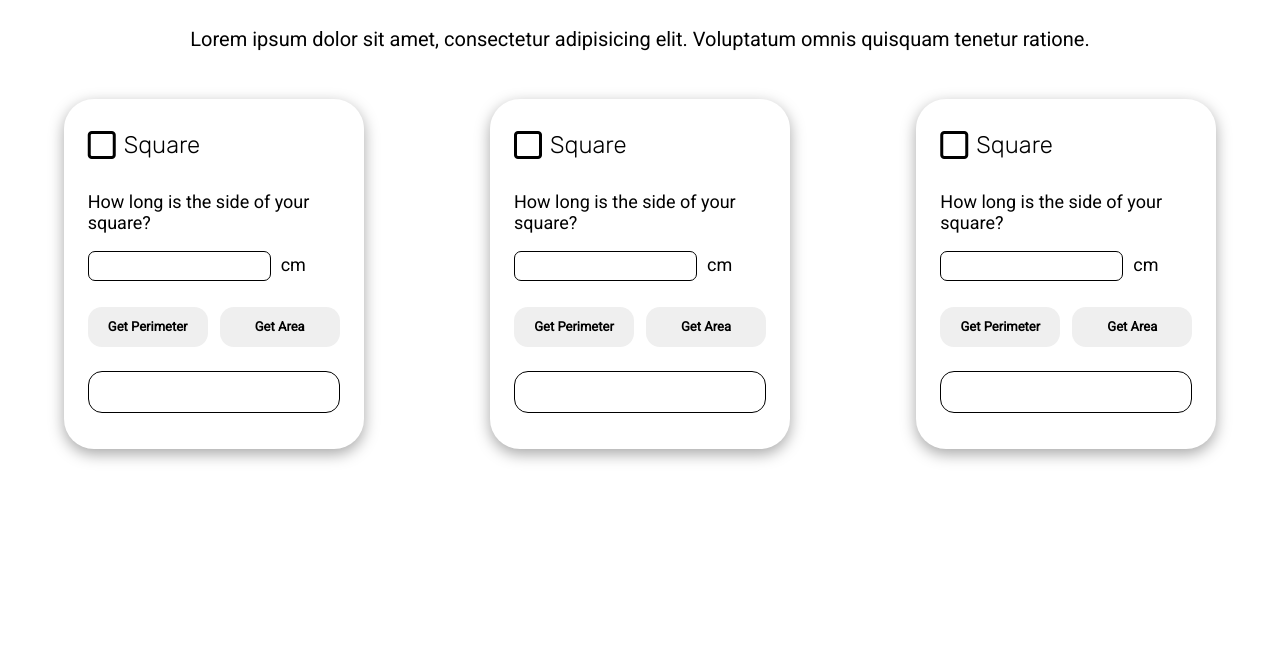
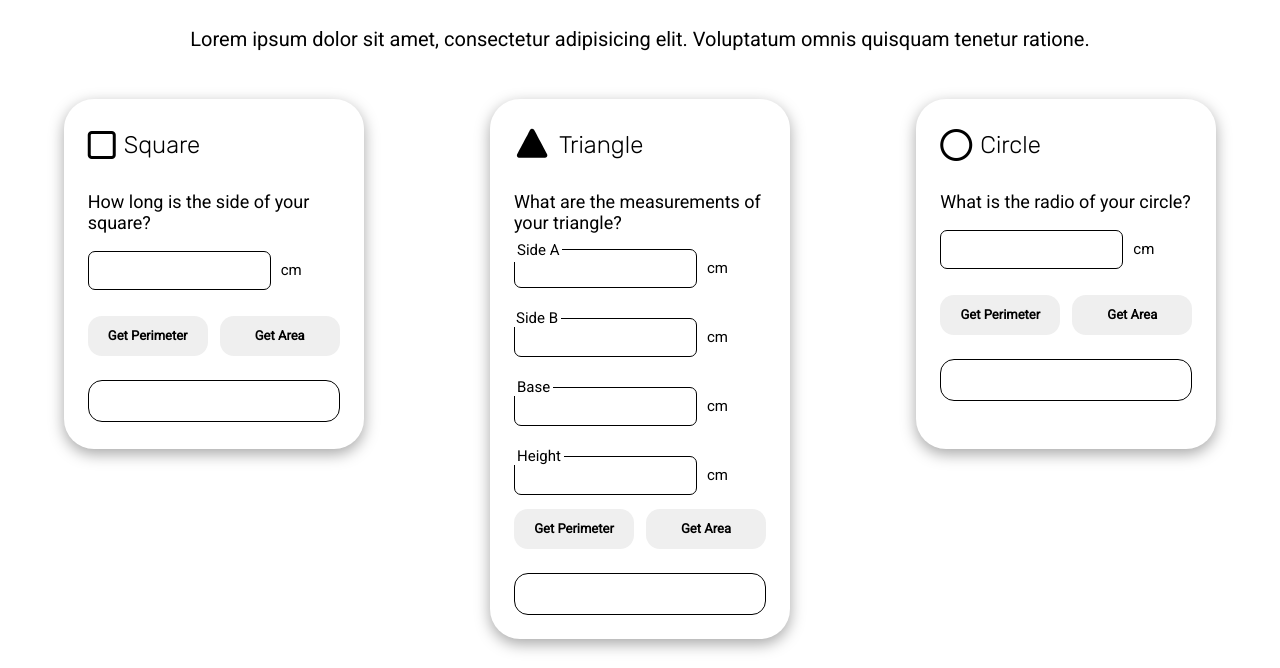
Before and after one commit to NiKiing/geometric-shape-calculator, a plain HTML site: page calculator.html in a window 1280 px wide. Shown: the part 132-800 px from the top of the page. Drawn offline with Linux system fonts and the light colour scheme.

Commit message:
The Triangle frame

```diff
--- a/calculator.html
+++ b/calculator.html
@@ -26,8 +26,9 @@
             <p>Lorem ipsum dolor sit amet, consectetur adipisicing elit. Voluptatum omnis quisquam tenetur ratione.</p>
         </section>
         <section class="main-container">
-            <div class="tarjet-content">
-                <div class="title--tarjet">
+            <!-- Tarjet N1 -->
+            <div class="t-content">
+                <div class="title--t">
                     <i class="fa-regular fa-square fa-2x"></i>
                     <h2>Square</h2>
                 </div>
@@ -36,7 +37,7 @@
                         <label for="InputCuadrado"><!-- El for tiene que ser el mismo nombre que el id del input -->
                             How long is the side of your square?
                         </label>
-                        <div class="input--tarjet">
+                        <div class="input--t">
                             <input id="InputCuadrado" type="number"><span>cm</span>
                         </div>
                         <button type="button" onclick="calcularPerimetroCuadrado()">Get Perimeter</button>
@@ -45,36 +46,51 @@
                 </div>
                 <div class="answer"></div>
             </div>
-            <div class="tarjet-content">
-                <div class="title--tarjet">
-                    <i class="fa-regular fa-square fa-2x"></i>
-                    <h2>Square</h2>
+            <!-- Tarjet N2 -->
+            <div class="t-content t-content-triangle">
+                <div class="title--t">
+                    <img class="icon--t" src="./assets/icons/triangle.svg" alt="triangle icon">
+                    <h2>Triangle</h2>
                 </div>
                 <div class="form-container">
                     <form action="">
                         <label for="InputCuadrado"><!-- El for tiene que ser el mismo nombre que el id del input -->
-                            How long is the side of your square?
+                            What are the measurements of your triangle?
                         </label>
-                        <div class="input--tarjet">
-                            <input id="InputCuadrado" type="number"><span>cm</span>
+                        <div class="input--t">
+                                <span class="put--t-n1">Side A</span>
+                                <input id="InputCuadrado" type="number"><span>cm</span>
+
+                                <span class="put--t-n2">Side B</span>
+                                <input id="InputCuadrado" type="number"><span>cm</span>
+
+
+                                <span class="put--t-n3">Base</span>
+                                <input id="InputCuadrado" type="number"><span>cm</span>
+
+                                <span class="put--t-n4">Height</span>
+                                <input id="InputCuadrado" type="number"><span>cm</span>
+
+
                         </div>
                         <button type="button" onclick="calcularPerimetroCuadrado()">Get Perimeter</button>
                         <button type="button" onclick="calcularAreaCuadrado()">Get Area</button>
                     </form>
                 </div>
-                <div class="answer"></div>
+                <div class="answer-triangle"></div>
             </div>
-            <div class="tarjet-content">
-                <div class="title--tarjet">
-                    <i class="fa-regular fa-square fa-2x"></i>
-                    <h2>Square</h2>
+            <!-- Tarjet N3 -->
+            <div class="t-content">
+                <div class="title--t">
+                    <i class="fa-regular fa-circle fa-2x"></i>
+                    <h2>Circle</h2>
                 </div>
                 <div class="form-container">
                     <form action="">
                         <label for="InputCuadrado"><!-- El for tiene que ser el mismo nombre que el id del input -->
-                            How long is the side of your square?
+                            What is the radio of your circle?
                         </label>
-                        <div class="input--tarjet">
+                        <div class="input--t">
                             <input id="InputCuadrado" type="number"><span>cm</span>
                         </div>
                         <button type="button" onclick="calcularPerimetroCuadrado()">Get Perimeter</button>
--- a/css/styles-calculator.css
+++ b/css/styles-calculator.css
@@ -71,50 +71,106 @@ main .main-container{
    max-width: 1259px;
 
 }
-main .tarjet-content{
+main .t-content{
     width: 300px;
     height: 350px;
     border-radius: 30px;
     box-shadow: rgba(0, 0, 0, 0.35) 0px 5px 15px;
 }
+main .t-content-triangle{
+    width: 300px;
+    height: auto;
+    border-radius: 30px;
+    box-shadow: rgba(0, 0, 0, 0.35) 0px 5px 15px;
+}
 
-main .tarjet-content .title--tarjet{
+main .t-content .title--t{
     display: flex;
     place-items: center;
     margin: 12px 0 8px 24px;
 }
-
-main .tarjet-content .title--tarjet i {
+.icon--t {
+    width: 35px;
+    height: 35px;
+    margin-right: 10px;
+}
+main .t-content .title--t i {
     margin-right: 8px;
 }
 
-main .tarjet-content .title--tarjet h2 {
+main .t-content .title--t h2 {
     font-family:'Rubik', sans-serif;
     font-weight: 300;
 }
 
-main .tarjet-content .form-container form{
+main .t-content .form-container form{
     margin: 12px 0 8px 24px;
 
 }
-main .tarjet-content .form-container form label {
+main .t-content .form-container form label {
     font-family: 'Roboto', sans-serif;
     font-size: 18px;
 
 }
-main .tarjet-content .form-container form input {
+main .t-content .form-container form input {
     margin: 18px 10px 26px 0;
     border: 1px solid black;
     border-radius: 7px;
-    height: 26px;
+    height: 35px;
 
 }
+main .t-content .form-container .input--t{
+    position: relative;
+}
+main .t-content .form-container .input--t .put--t-n1 {
+    position: absolute;
+    top: 5px;
+    background-color: white;
+    font-size: 15px;
+    font-family:'Roboto', sans-serif;
+    padding: 3px;
+    margin: 0;
+}
 
-main .tarjet-content .form-container form span {
-    font-size: 18px;
+main .t-content .form-container .input--t .put--t-n2 {
+    position: relative;
+    font-size: 15px;
+    font-family:'Roboto', sans-serif;
+    left: -219px;
+    top: 50px;
+    background-color: white;
+    padding: 0 3px 0 3px;
+    margin: 0;
+}
+main .t-content .form-container .input--t .put--t-n3 {
+    position: relative;
+    font-size: 15px;
+    font-family:'Roboto', sans-serif;
+    left: -218px;
+    top: 50px;
+    background-color: white;
+    padding: 0 3px 0 3px;
+    margin: 0;
+}
+main .t-content .form-container .input--t .put--t-n4{
+    position: relative;
+    font-size: 15px;
+    font-family:'Roboto', sans-serif;
+    left: -218px;
+    top: 50px;
+    background-color: white;
+    padding: 0 3px 0 3px;
+    margin: 0;
+}
+main .t-content-triangle .form-container form input{
+    margin: 16px 10px 14px 0;
+}
+
+main .t-content .form-container form span {
+    font-size: 15px;
     font-family: 'Roboto', sans-serif;
 }
-main .tarjet-content .form-container form button {
+main .t-content .form-container form button {
     height: 40px;
     width: 120px;
     margin-right: 8px;
@@ -126,10 +182,14 @@ main .tarjet-content .form-container form button {
 
 }
 
-main .tarjet-content  .answer {
+main .t-content  .answer, .answer-triangle{
     width: 250px;
     height: 40px;
     margin: 24px auto 0 auto;
     border: 1px solid black;
     border-radius: 14px;
 }
+
+main .t-content .answer-triangle{
+    margin-bottom: 24px;
+}
```
Also changed, not shown: assets/icons/triangle.svg (added).
